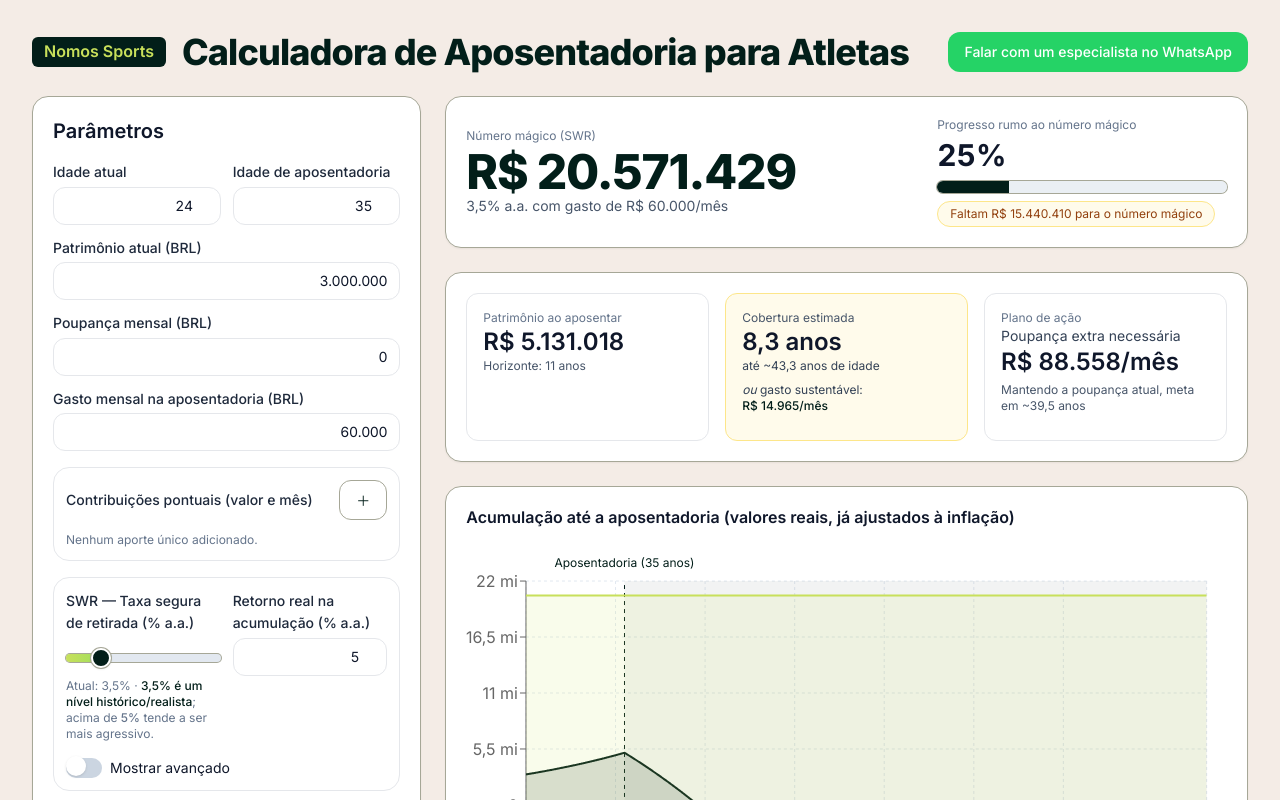
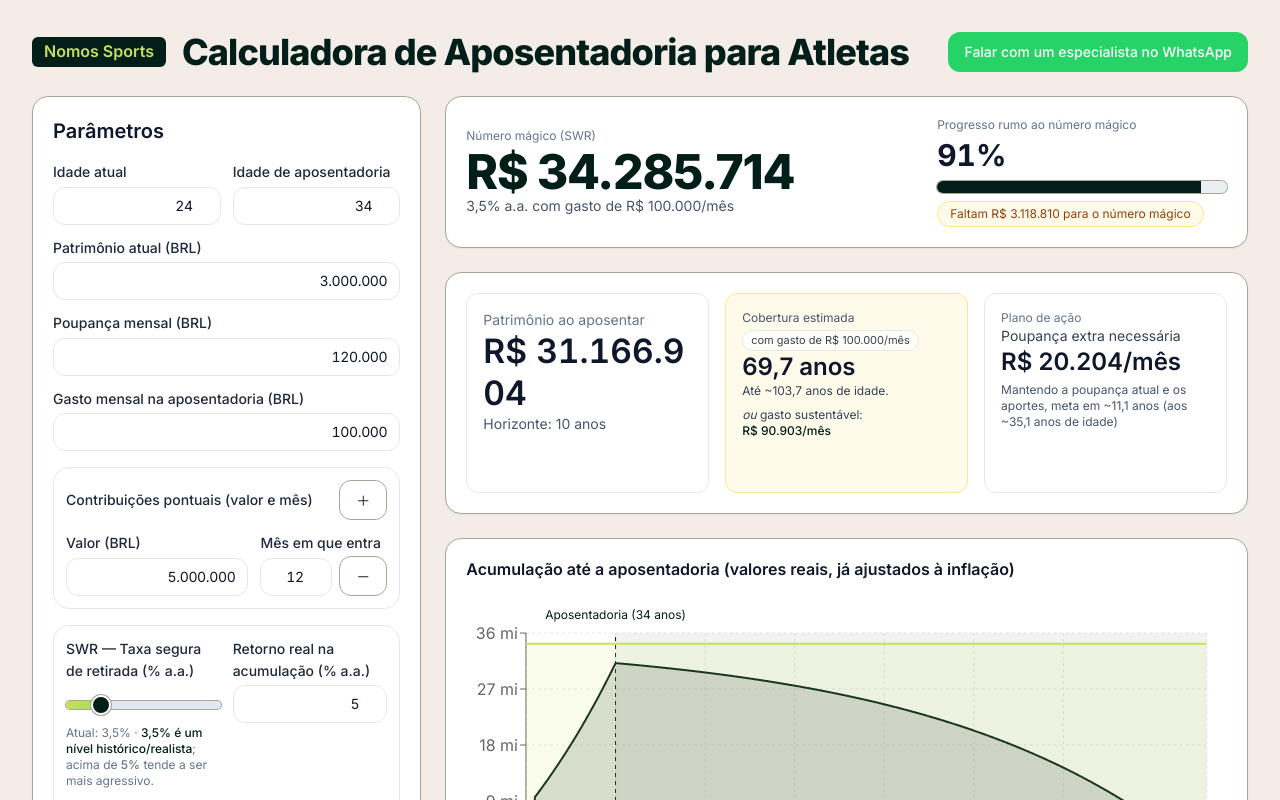
Before and after one commit to erikpajunknomos/calculadora-aposentadoria, a React (Vite) app: page / in a window 1280 px wide. Shown: the top 800 px of the page. Built offline with nearby package versions, Linux system fonts and the light colour scheme; the HTML template or start-up script is replaced by a standard one.

Commit message:
Update App.tsx

```diff
--- a/src/App.tsx
+++ b/src/App.tsx
@@ -25,8 +25,8 @@ const Section: React.FC<React.PropsWithChildren<{ className?: string }>> = ({
   </div>
 );
 
-const Label: React.FC<React.PropsWithChildren> = ({ children }) => (
-  <label className="text-sm font-medium text-slate-800">{children}</label>
+const Label: React.FC<React.PropsWithChildren<{ className?: string }>> = ({ children, className }) => (
+  <label className={`text-sm font-medium text-slate-800 ${className || ""}`}>{children}</label>
 );
 
 const BaseInput = React.forwardRef<
@@ -253,7 +253,7 @@ function NumericInputBRSigned({
     const next = value || value === 0 ? (value < 0 ? "-" : "") + formatBRInt(Math.abs(value)) : "";
     if (next !== text) setText(next);
   }, [value]);
-  function handleChange(e: React.Change<HTMLInputElement>) {
+  function handleChange(e: React.ChangeEvent<HTMLInputElement>) {
     const raw = e.target.value.trim();
     const isNeg = raw.startsWith("-");
     const only = raw.replace(/\D+/g, "");
@@ -385,14 +385,16 @@ export default function App() {
 
   const [showAdvanced, setShowAdvanced] = useState(false);
   const [age, setAge] = useState(24);
-  const [retireAge, setRetireAge] = useState(35);
+  const [retireAge, setRetireAge] = useState(34);
   const [currentWealth, setCurrentWealth] = useState(3_000_000);
-  const [monthlySaving, setMonthlySaving] = useState(0);
-  const [monthlySpend, setMonthlySpend] = useState(60_000);
+  const [monthlySaving, setMonthlySaving] = useState(120_000);
+  const [monthlySpend, setMonthlySpend] = useState(100_000);
   const [swrPct, setSwrPct] = useState(3.5);
   const [accumRealReturn, setAccumRealReturn] = useState(5);
   const [retireRealReturn, setRetireRealReturn] = useState(3.5);
-  const [lumpSums, setLumpSums] = useState<Lump[]>([]);
+  const [lumpSums, setLumpSums] = useState<Lump[]>([{ id: 1, month: 12, amount: 5_000_000 }]);
+
+  useEffect(() => { if (!showAdvanced) setRetireRealReturn(swrPct); }, [swrPct, showAdvanced]);
 
   const monthsToRetire = Math.max(0, (retireAge - age) * 12);
   const monthsTo100 = Math.max(0, (100 - age) * 12);
@@ -573,12 +575,12 @@ export default function App() {
               <div className="space-y-2">
                 {lumpSums.map((ls) => (
                   <div key={ls.id} className="grid grid-cols-1 sm:grid-cols-12 gap-3 sm:items-end">
-                    <div className="col-span-12 sm:col-span-6">
+                    <div className="col-span-12 sm:col-span-7">
                       <Label>Valor (BRL)</Label>
                       <NumericInputBR value={ls.amount} onChange={(n) => updateLump(ls.id, "amount", n)} />
                     </div>
-                    <div className="col-span-12 sm:col-span-4">
-                      <Label>Mês em que entra</Label>
+                    <div className="col-span-12 sm:col-span-3">
+                      <Label className="whitespace-nowrap">Mês em que entra</Label>
                       <BaseInput type="number" min={1} max={monthsToRetire} value={ls.month} onChange={(e) => updateLump(ls.id, "month", Number(e.target.value) || 1)} />
                       <p className="text-xs text-slate-500 mt-1 sm:hidden">1 = próximo mês … até {monthsToRetire}</p>
                     </div>
@@ -671,48 +673,48 @@ export default function App() {
 
             {/* Cards secundários */}
             <Section>
-              <div className="grid grid-cols-1 md:grid-cols-3 gap-4">
+              <div className="grid grid-cols-1 md:grid-cols-3 gap-4 items-stretch auto-rows-[minmax(0,1fr)] auto-rows-fr">
                 {/* Patrimônio ao aposentar */}
-                <div className="rounded-xl border p-4 min-h-[148px]">
-                  <div className="text-xs text-slate-500">Patrimônio ao aposentar</div>
-                  <div className="text-2xl font-semibold">{formatCurrency(wealthAtRetire, "BRL")}</div>
-                  <div className="text-xs text-slate-600">Horizonte: {Math.round(monthsToRetire / 12)} anos</div>
+                <div className="rounded-xl border p-4 min-h-[180px] md:min-h-[200px] min-w-0 h-full flex flex-col overflow-hidden min-w-0">
+                  <div className="text-sm text-slate-500">Patrimônio ao aposentar</div>
+                  <div className="font-semibold leading-tight text-[clamp(1.35rem,2.8vw,2.1rem)] tabular-nums break-words">{formatCurrency(wealthAtRetire, "BRL")}</div>
+                  <div className="text-sm text-slate-600">Horizonte: {Math.round(monthsToRetire / 12)} anos</div>
                 </div>
 
                 {/* Cobertura/Perpetuidade + Gasto sustentável */}
                 <div
-                  className={`rounded-xl border p-4 min-h-[148px] ${
+                  className={`rounded-xl border p-4 min-h-[180px] md:min-h-[200px] min-w-0 h-full flex flex-col overflow-hidden min-w-0 ${
                     hasPerpetuity ? "bg-emerald-50 border-emerald-200" : "bg-amber-50 border-amber-200"
                   }`}
                 >
                   <div className="text-xs text-slate-600">{hasPerpetuity ? "Perpetuidade" : "Cobertura estimada"}</div>
+                  {!hasPerpetuity && (
+                    <div className="mt-1 inline-flex items-center rounded-full bg-white/70 border px-2 py-0.5 text-[11px] text-slate-700 w-max">
+                      com gasto de {formatCurrency(monthlySpend, "BRL")}/mês
+                    </div>
+                  )}
                   <div className="text-2xl font-semibold">
                     {hasPerpetuity ? "Atingível" : `${formatNumber(runwayY, 1)} anos`}
                   </div>
                   <div className="text-xs text-slate-700">
                     {hasPerpetuity ? (
-                      <>Com {formatNumber(retireRealReturn, 1)}% real a.a.</>
+                      <>Com {formatNumber(retireRealReturn, 1)}% real a.a., <span className="whitespace-nowrap">gasto de {formatCurrency(monthlySpend, "BRL")}/mês</span> é sustentável.</>
                     ) : (
-                      <>até ~{formatNumber(endAge, 1)} anos de idade</>
+                      <>Até ~{formatNumber(endAge, 1)} anos de idade.</>
                     )}
                     <div className="mt-2"><em>ou</em> gasto sustentável: <span className="font-medium text-[var(--brand-dark)]">{formatCurrency(sustainableMonthlySWR, "BRL")}/mês</span></div>
                   </div>
                 </div>
 
                 {/* Plano de ação */}
-                <div className="rounded-xl border p-4 min-h-[148px]">
+                <div className="rounded-xl border p-4 min-h-[180px] md:min-h-[200px] min-w-0 h-full flex flex-col overflow-hidden min-w-0">
                   <div className="text-xs text-slate-500">Plano de ação</div>
                   {gap > 0 ? (
                     <>
                       <div className="text-sm text-slate-700">Poupança extra necessária</div>
                       <div className="text-2xl font-semibold">{formatCurrency(extraMonthlyNeeded, "BRL")}/mês</div>
                       {isFinite(monthsToGoalAtCurrentPlan) && monthsToGoalAtCurrentPlan !== 0 && (
-                        <div className="text-xs text-slate-600 mt-1">
-                          Mantendo a poupança atual{lumpSums.length ? " e os aportes" : ""}, meta em ~
-                          {monthsToGoalAtCurrentPlan > 24
-                            ? `${formatNumber(monthsToGoalAtCurrentPlan / 12, 1)} anos`
-                            : `${formatNumber(monthsToGoalAtCurrentPlan, 0)} meses`}
-                        </div>
+                        <div className="text-xs text-slate-600 mt-1">Mantendo a poupança atual{lumpSums.length ? " e os aportes" : ""}, meta em ~{monthsToGoalAtCurrentPlan > 24 ? `${formatNumber(monthsToGoalAtCurrentPlan / 12, 1)} anos` : `${formatNumber(monthsToGoalAtCurrentPlan, 0)} meses`} (aos ~{formatNumber(age + monthsToGoalAtCurrentPlan / 12, 1)} anos de idade)</div>
                       )}
                     </>
                   ) : (
```
